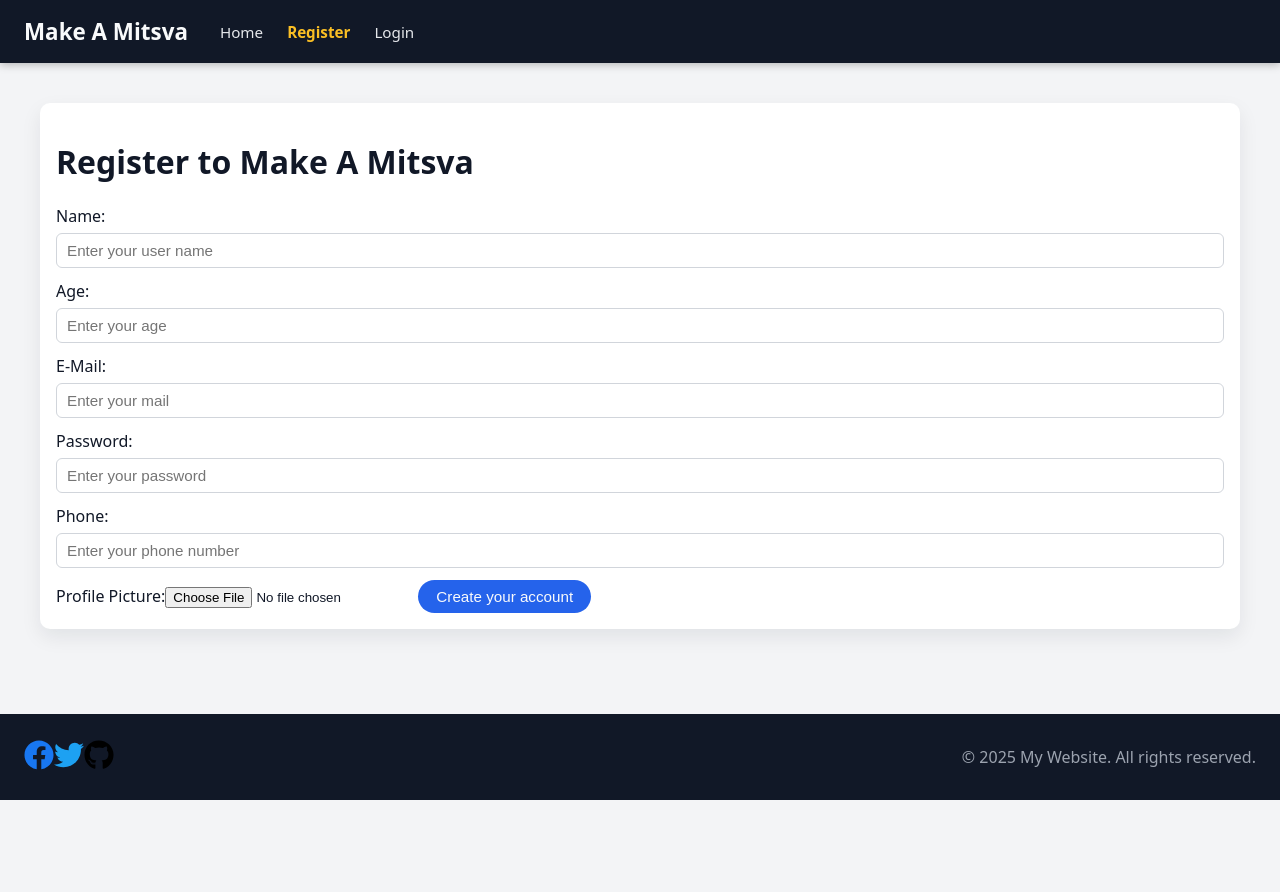
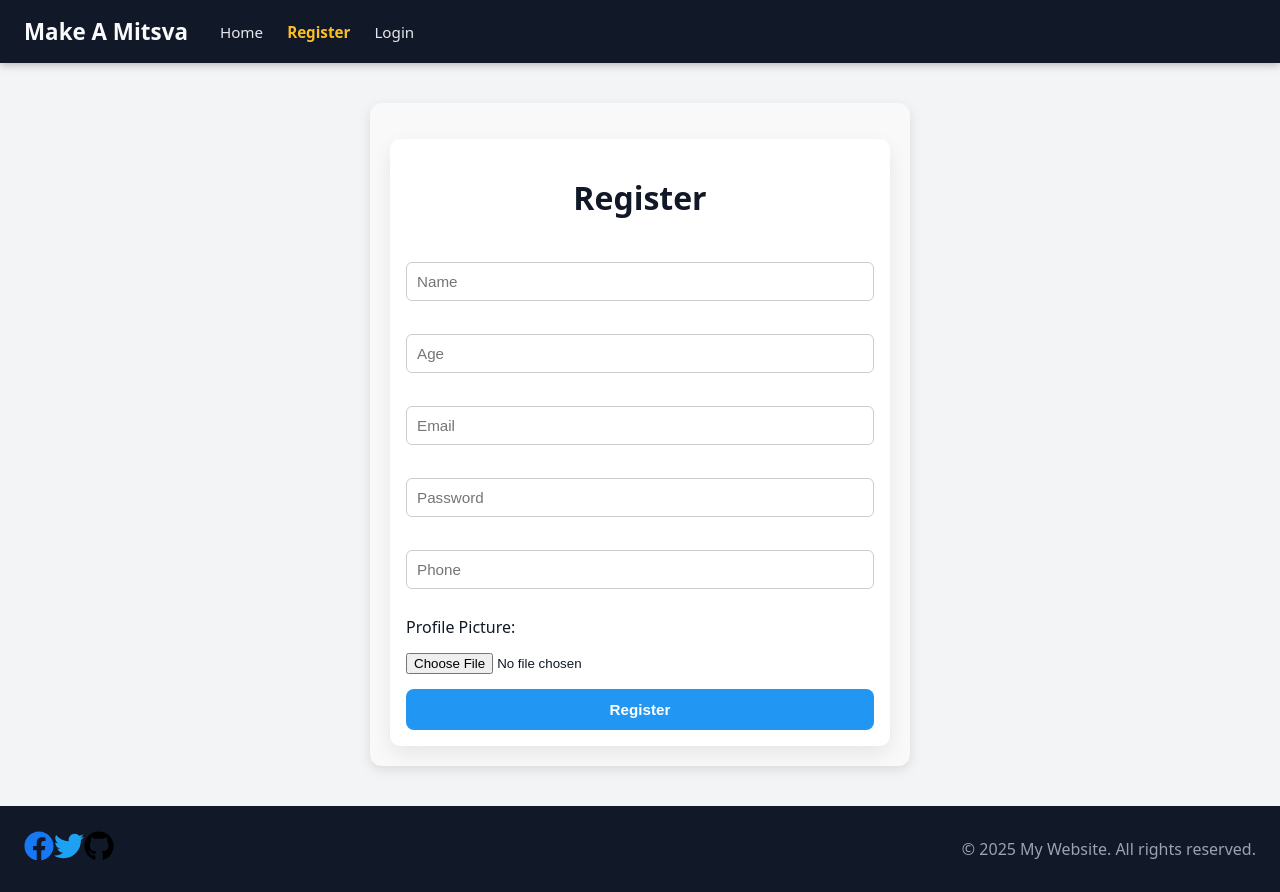
Before and after one commit to idan55/makeAMitsva.orgF, a React (Vite) app: page /register in a window 1280 px wide. Before the commit the page ends 800 px from the top, so only its background shows below. Built offline with nearby package versions, Linux system fonts and the light colour scheme.

Commit message:
tjrs pas fini le probleme

```diff
--- a/pages/Register.jsx
+++ b/pages/Register.jsx
@@ -11,36 +11,34 @@ function Register() {
   const [phone, setPhone] = useState("");
   const [password, setPassword] = useState("");
   const [age, setAge] = useState("");
-  const [profileImage, setProfileImage] = useState(""); // URL de Cloudinary
+  const [profileImage, setProfileImage] = useState("");
   const [feedback, setFeedback] = useState("");
-  const [feedbackType, setFeedbackType] = useState("");
   const [error, setError] = useState("");
+  const [isUploading, setIsUploading] = useState(false);
 
   const navigate = useNavigate();
   const { login } = useAuth();
 
-  // Validation du mot de passe
+  // Validation mot de passe
   const validatePassword = (value) => {
-    if (value.length < 8) return "It needs at least 8 characters.";
-    if (!/[A-Z]/.test(value)) return "It needs at least one uppercase letter.";
-    if (!/[0-9]/.test(value)) return "It needs at least one number.";
-    if (!/[!@#$%^&*(),.?\":{}|<>]/.test(value))
-      return "It needs at least one special character.";
+    if (value.length < 8) return "At least 8 characters.";
+    if (!/[A-Z]/.test(value)) return "At least one uppercase letter.";
+    if (!/[0-9]/.test(value)) return "At least one number.";
     return "";
   };
 
   const handlePassChange = (e) => {
     const value = e.target.value;
     setPassword(value);
-    const message = validatePassword(value);
-    setError(message);
+    setError(validatePassword(value));
   };
 
-  // Upload de l'image vers le backend (qui upload sur Cloudinary)
+  // Upload image
   const handleImageUpload = async (e) => {
     const file = e.target.files[0];
     if (!file) return;
 
+    setIsUploading(true);
     const formData = new FormData();
     formData.append("image", file);
 
@@ -49,143 +47,69 @@ function Register() {
         method: "POST",
         body: formData,
       });
-
       if (!res.ok) throw new Error("Upload failed");
-
       const data = await res.json();
-      setProfileImage(data.url); // Stocke seulement l'URL
+      setProfileImage(data.url);
+      setFeedback("Image uploaded successfully");
     } catch (err) {
-      console.error("Image upload error:", err);
+      console.error(err);
       setFeedback("Error uploading image");
-      setFeedbackType("error");
+    } finally {
+      setIsUploading(false);
     }
   };
 
   const handleSubmit = async (e) => {
     e.preventDefault();
-
-    const passwordError = validatePassword(password);
-    if (passwordError) {
-      setFeedback("Password is not valid: " + passwordError);
-      setFeedbackType("error");
+    const pwdError = validatePassword(password);
+    if (pwdError) {
+      setFeedback("Password error: " + pwdError);
+      return;
+    }
+    if (!profileImage) {
+      setFeedback("Please upload a profile image.");
       return;
     }
 
-    const data = { name, age, email, password, phone, profileImage };
+    try {
+      const userData = { name, age, email, password, phone, profileImage };
+      await registerUser(userData);
 
-    try {
-      // Enregistre l'utilisateur dans la DB
-      await registerUser(data);
-      // Login automatique après inscription
       const loginData = await LoginUser({ email, password });
       login(loginData);
 
       setFeedback("Account created and logged in!");
-      setFeedbackType("success");
-
       setTimeout(() => navigate("/"), 1000);
     } catch (err) {
-      console.error("❌ Error:", err);
-      setFeedback(err.message || "An error occurred");
-      setFeedbackType("error");
+      console.error(err);
+      setFeedback(err.message || "Registration failed");
     }
   };
 
   return (
     <div className="page-container">
       <Header />
-      <div className="content">
-        <form className="sign-in-form" onSubmit={handleSubmit}>
-          <h1>Register to Make A Mitsva</h1>
+      <div className="content" style={{ maxWidth: "500px", margin: "40px auto", padding: "20px", background: "#f9f9f9", borderRadius: "12px", boxShadow: "0 4px 12px rgba(0,0,0,0.1)" }}>
+        <form onSubmit={handleSubmit} style={{ display: "flex", flexDirection: "column", gap: "15px" }}>
+          <h1 style={{ textAlign: "center" }}>Register</h1>
 
-          <label htmlFor="name">Name:</label>
-          <input
-            id="name"
-            type="text"
-            placeholder="Enter your user name"
-            value={name}
-            onChange={(e) => setName(e.target.value)}
-            required
-          />
+          <input type="text" placeholder="Name" value={name} onChange={e => setName(e.target.value)} required style={{ padding: "10px", borderRadius: "6px", border: "1px solid #ccc" }} />
+          <input type="number" placeholder="Age" value={age} onChange={e => setAge(e.target.value)} required min={16} max={120} style={{ padding: "10px", borderRadius: "6px", border: "1px solid #ccc" }} />
+          <input type="email" placeholder="Email" value={email} onChange={e => setEmail(e.target.value)} required style={{ padding: "10px", borderRadius: "6px", border: "1px solid #ccc" }} />
+          <input type="password" placeholder="Password" value={password} onChange={handlePassChange} required style={{ padding: "10px", borderRadius: "6px", border: "1px solid #ccc" }} />
+          {error && <p style={{ color: "red", fontSize: "14px" }}>{error}</p>}
+          <input type="tel" placeholder="Phone" value={phone} onChange={e => setPhone(e.target.value)} required style={{ padding: "10px", borderRadius: "6px", border: "1px solid #ccc" }} />
 
-          <label htmlFor="age">Age:</label>
-          <input
-            id="age"
-            type="number"
-            placeholder="Enter your age"
-            value={age}
-            min={16}
-            max={120}
-            onChange={(e) => setAge(e.target.value)}
-            required
-          />
-
-          <label htmlFor="email">E-Mail:</label>
-          <input
-            id="email"
-            type="email"
-            placeholder="Enter your mail"
-            value={email}
-            onChange={(e) => setEmail(e.target.value)}
-            required
-          />
-
-          <label htmlFor="password">Password:</label>
-          <input
-            id="password"
-            type="password"
-            placeholder="Enter your password"
-            value={password}
-            onChange={handlePassChange}
-            required
-          />
-
-          {error && <p style={{ color: "red" }}>{error}</p>}
-
-          <label htmlFor="phone">Phone:</label>
-          <input
-            id="phone"
-            type="tel"
-            placeholder="Enter your phone number"
-            value={phone}
-            onChange={(e) => setPhone(e.target.value)}
-            required
-          />
-
-          {/* Upload d'image */}
           <label>Profile Picture:</label>
           <input type="file" accept="image/*" onChange={handleImageUpload} />
+          {isUploading && <p>Uploading image...</p>}
+          {profileImage && <img src={profileImage} alt="Preview" style={{ width: "120px", height: "120px", borderRadius: "50%", objectFit: "cover", marginTop: "10px" }} />}
 
-          {profileImage && (
-            <img
-              src={profileImage}
-              alt="Profile preview"
-              style={{
-                width: "120px",
-                height: "120px",
-                objectFit: "cover",
-                borderRadius: "50%",
-                marginTop: "10px",
-              }}
-            />
-          )}
-
-          <button type="submit" className="submit-button" disabled={error !== ""}>
-            Create your account
+          <button type="submit" disabled={error !== "" || isUploading} style={{ padding: "12px", borderRadius: "8px", background: "#2196f3", color: "white", fontWeight: "bold", border: "none", cursor: "pointer" }}>
+            Register
           </button>
 
-          {feedback && (
-            <p
-              style={{
-                color: feedbackType === "error" ? "red" : "green",
-                marginTop: "10px",
-                fontSize: "16px",
-                fontWeight: "bold",
-              }}
-            >
-              {feedback}
-            </p>
-          )}
+          {feedback && <p style={{ color: feedback.includes("error") ? "red" : "green", textAlign: "center", fontWeight: "bold" }}>{feedback}</p>}
         </form>
       </div>
       <Footer />
```
